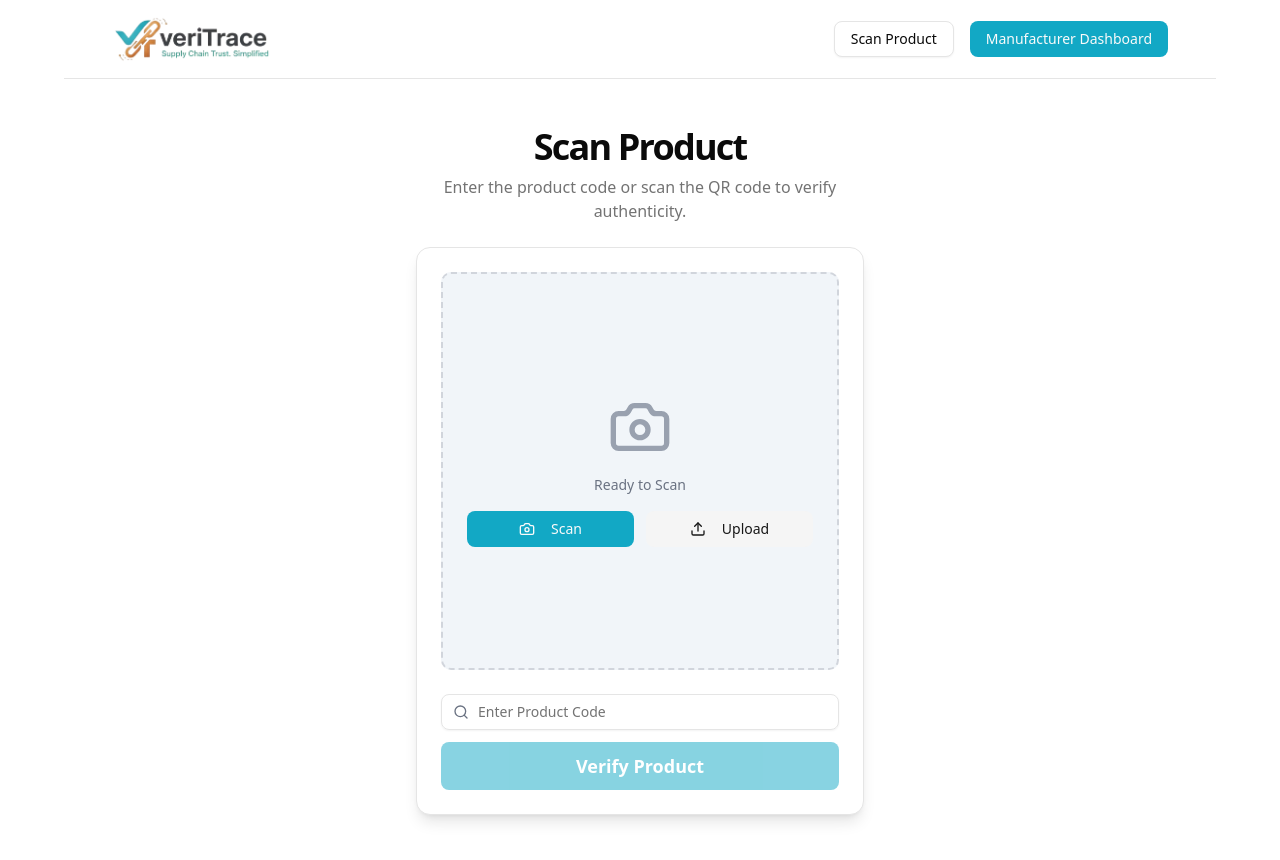
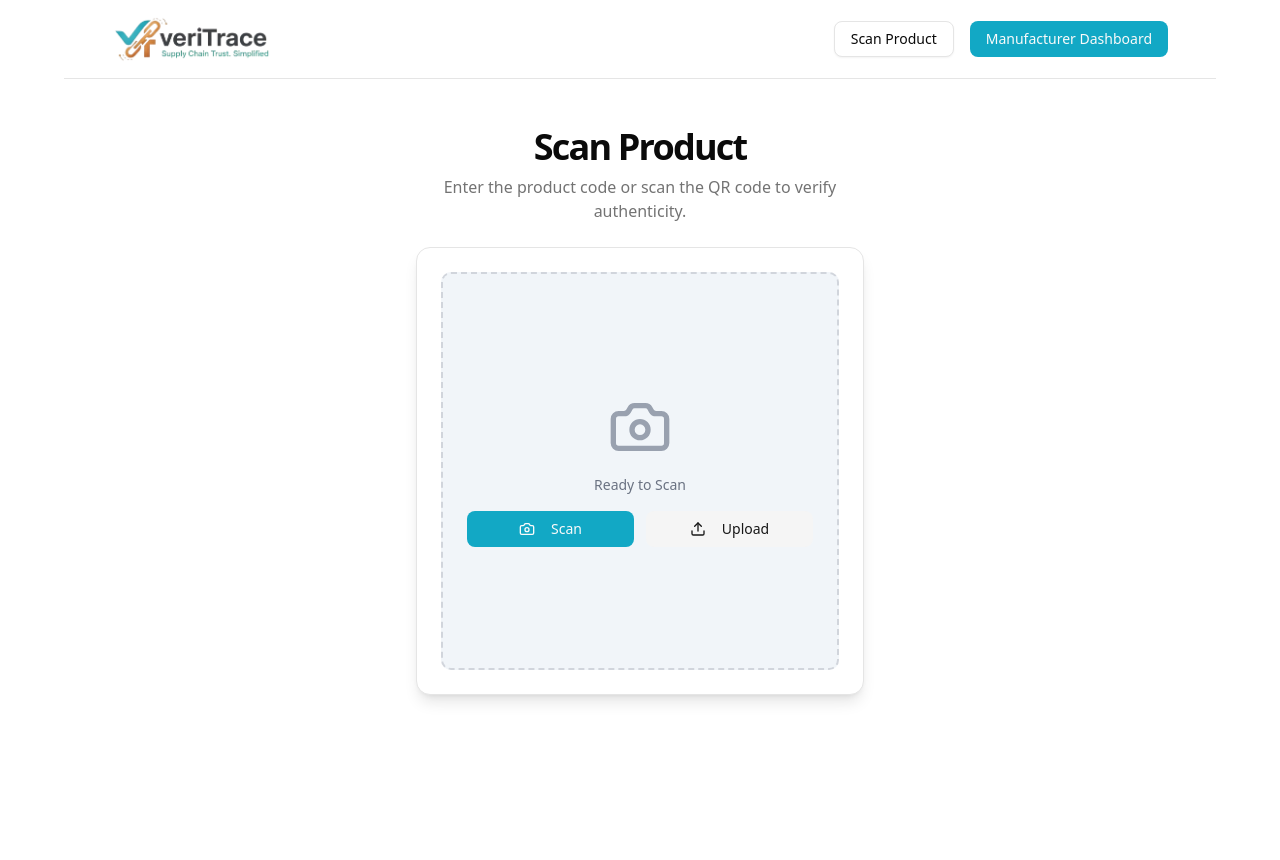
Before and after one commit to DanielAgbeni/Veritrace, a Next.js app: page /scan-product in a window 1280 px wide. Shown: the top 860 px of the page. After the commit the page ends 800 px from the top, so only its background shows below. Built offline with nearby package versions, Linux system fonts and the light colour scheme.

Commit message:
feat: Implement product scanning and verification page with QR code reader, image upload, and simulated verification logic.

```diff
--- a/app/scan-product/page.tsx
+++ b/app/scan-product/page.tsx
@@ -190,7 +190,7 @@
             )}
 
             {/* Manual Input */}
-            <div className="space-y-3">
+            {/* <div className="space-y-3">
                <div className="relative">
                 <Search className="absolute left-3 top-1/2 -translate-y-1/2 h-4 w-4 text-gray-500" />
                 <Input
@@ -208,7 +208,7 @@
               >
                 Verify Product
               </Button>
-            </div>
+            </div> */}
 
              {/* Result Display */}
              {scanResult && (
```
